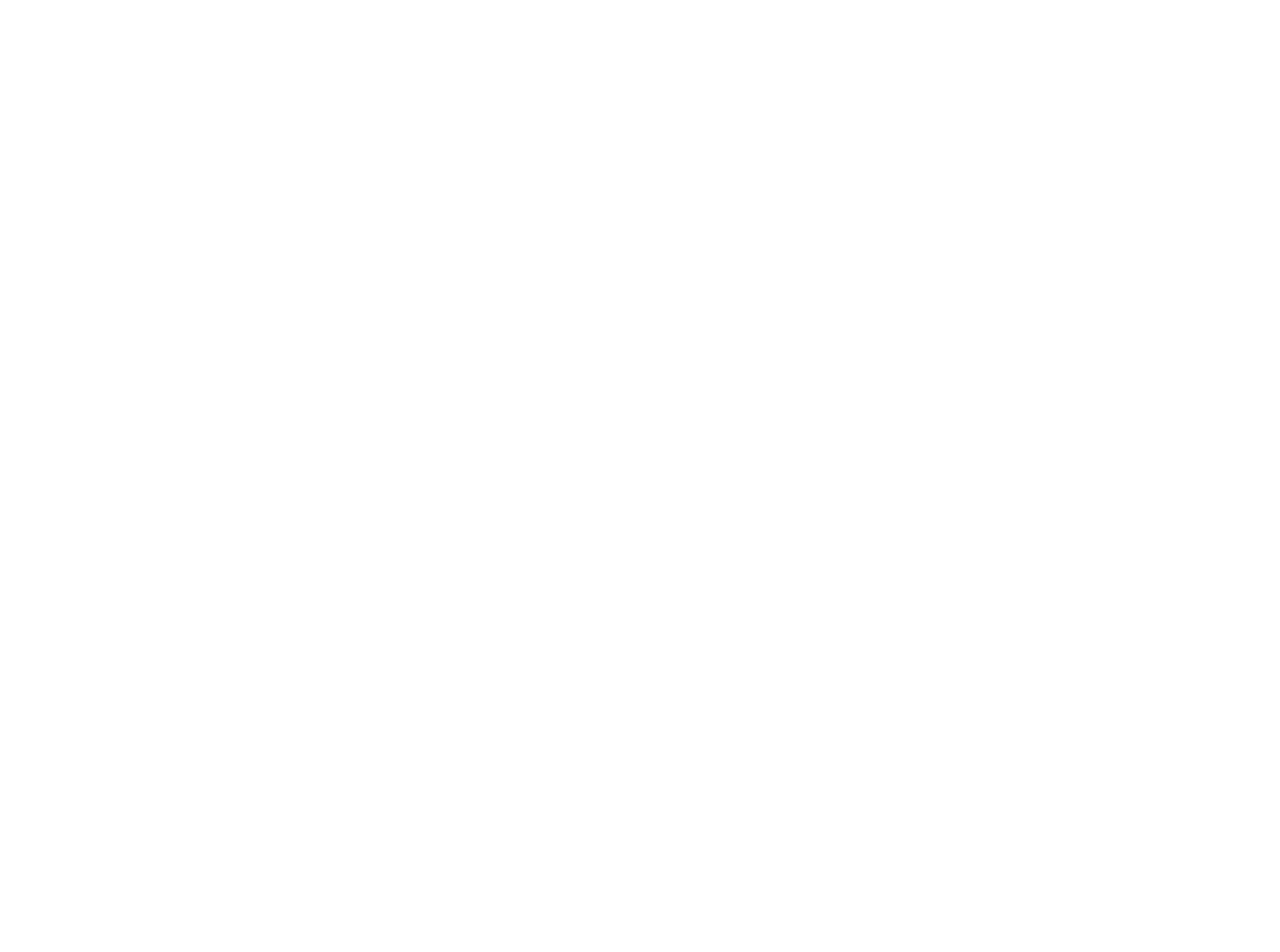
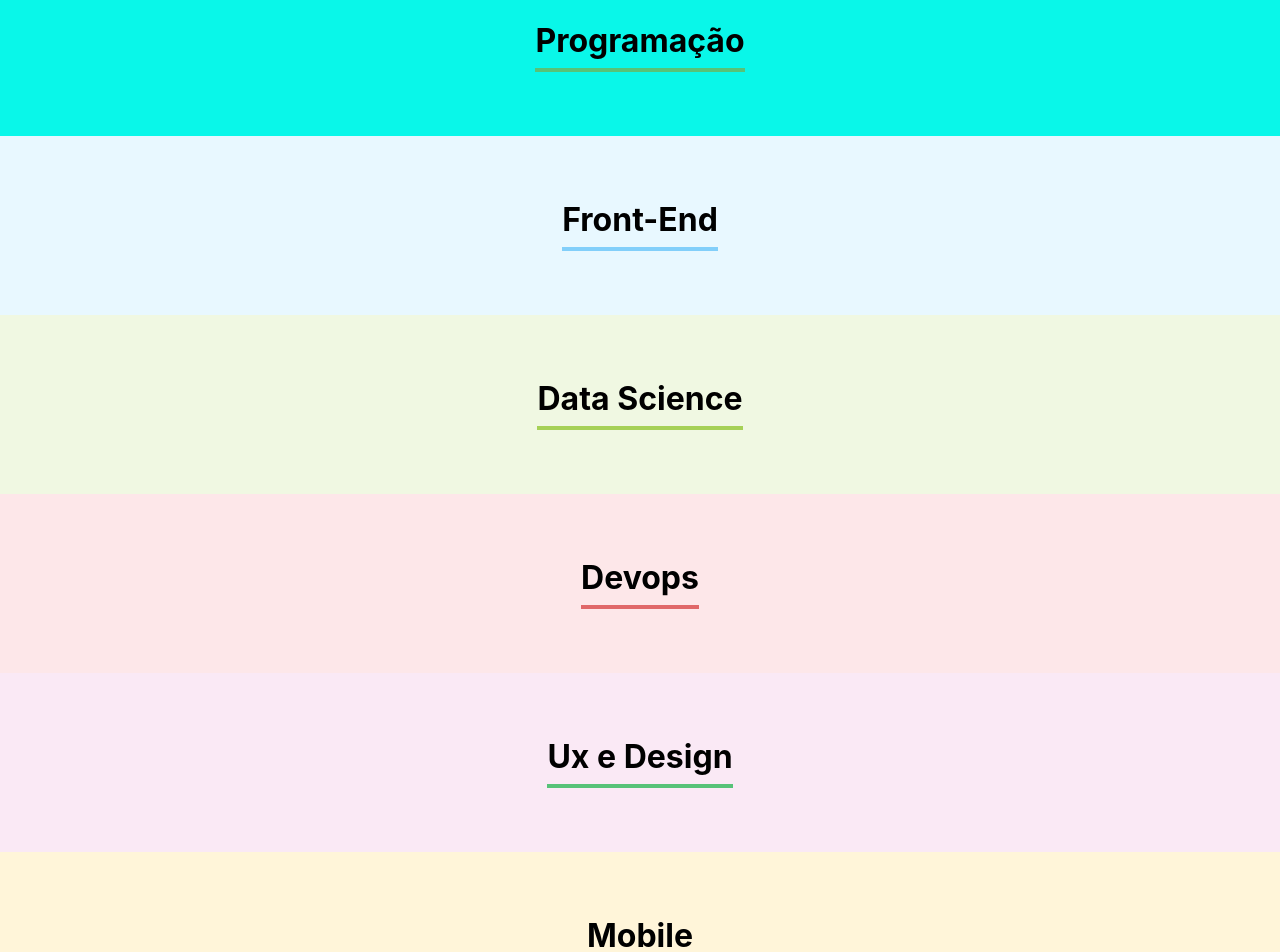
Before and after one commit to anajudith/organo, a React (Create React App) app: page / in a window 1280 px wide. Shown: the part 1520-2472 px from the top of the page. Before the commit the page ends 1477 px from the top, so only its background shows below. Built offline with nearby package versions, Linux system fonts and the light colour scheme; the HTML template or start-up script is replaced by a standard one.

Commit message:
Iniciando os times

```diff
--- a/src/App.js
+++ b/src/App.js
@@ -1,11 +1,64 @@
-import Banner from './componentes/Banner';
-import Formulario from './componentes/Formulario';
+import { useState } from "react";
+import Banner from "./componentes/Banner";
+import Formulario from "./componentes/Formulario";
+import Time from "./componentes/Time";
 
 function App() {
+  const times = [
+    {
+      nome: "Programação",
+      corPrimaria: "#57C278",
+      corSegundaria: "#09F7E9",
+    },
+    {
+      nome: "Front-End",
+      corPrimaria: "#82CFFA",
+      corSegundaria: "#E8F8FF",
+    },
+    {
+      nome: "Data Science",
+      corPrimaria: "#A6D157",
+      corSegundaria: "#F0F8E2",
+    },
+    {
+      nome: "Devops",
+      corPrimaria: "#E06869",
+      corSegundaria: "#FDE7E9",
+    },
+    {
+      nome: "Ux e Design",
+      corPrimaria: "#DB6EE8F",
+      corSegundaria: "#FAE9F5",
+    },
+    {
+      nome: "Mobile",
+      corPrimaria: "#FFBA05",
+      corSegundaria: "#FFF5D9",
+    },
+    {
+      nome: "Inovação e Gestão",
+      corPrimaria: "#FF8A29",
+      corSegundaria: "#FFEEDF",
+    },
+  ];
+
+  const [colaboradores, setColaboradores] = useState([]);
+
+  const aoNovoColaboradorAdicionado = (colaborador) => {
+    console.log(colaborador, "colaborador");
+    setColaboradores([...colaboradores, colaborador]);
+  };
   return (
     <div className="App">
       <Banner />
-      <Formulario />
+      <Formulario times={times.map(time => time.nome)}
+        aoNovoColaboradorAdicionado={(colaborador) =>
+          aoNovoColaboradorAdicionado(colaborador)
+        }
+      />
+      {times.map((time) => (
+        <Time key={time.nome} nome={time.nome} corPrimaria={time.corPrimaria} corSegundaria={time.corSegundaria} />
+      ))}
     </div>
   );
 }
--- a/src/componentes/Formulario/index.js
+++ b/src/componentes/Formulario/index.js
@@ -4,16 +4,8 @@
 import ListaSuspensa from "../ListaSuspensa";
 import "./Formulario.css";
 
-const Formulario = () => {
-  const times = [
-    "Programação",
-    "Front-End",
-    "Data Science",
-    "Devops",
-    "Ux e Design",
-    "Mobile",
-    "Inovação e Gestão",
-  ];
+const Formulario = (props) => {
+
 
   const [nome, setNome] = useState("");
   const [cargo, setCargo] = useState("");
@@ -52,7 +44,7 @@
         <ListaSuspensa
          obrigatorio={true}
          label="Time"
-         itens={times}
+         itens={props.times}
           valor={time}
           aoAlterado={valor => setTime(valor)}
         />
--- /dev/null
+++ b/src/componentes/Time/Time.css
@@ -0,0 +1,12 @@
+.time {
+    text-align: center;
+    padding: 32px;
+    background-color: #D9F7E9;
+}
+
+.time h3 {
+    font-size: 32px;
+    border-bottom: 4px solid #57C278;
+    display: inline-block;
+    padding-bottom: 8px;
+}
--- /dev/null
+++ b/src/componentes/Time/index.js
@@ -0,0 +1,13 @@
+import './Time.css'
+
+const Time = (props) => {
+    const css = {backgroundColor: props.corSegundaria}
+return (
+    <section className='time' style={css}>
+        <h3 style={{borderColor:  props.corPrimaria}}>{props.nome}</h3>
+    </section>
+)
+
+}
+
+export default Time;
```
